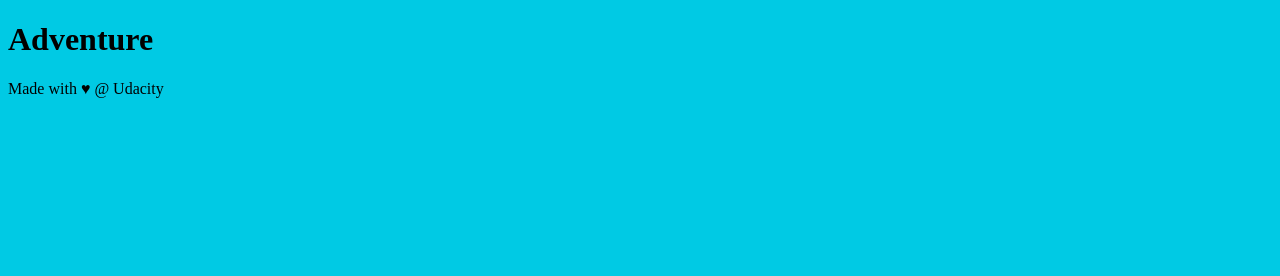
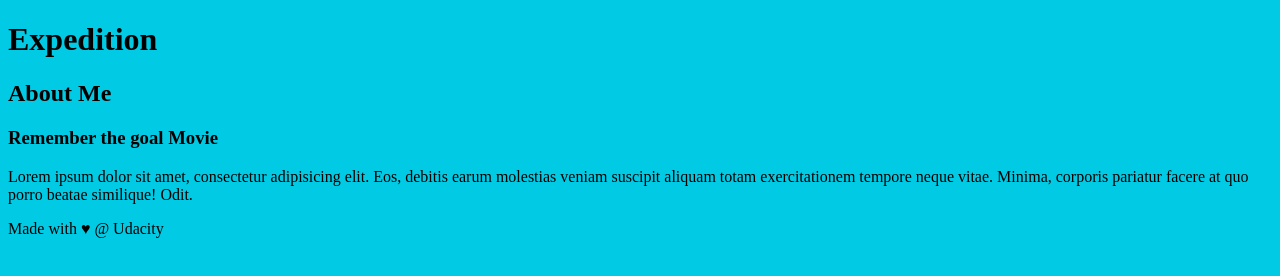
Before and after one commit to Joe-Ineza/blogGitPStudy, a plain HTML site: page index.html in a window 1280 px wide. Drawn offline with Linux system fonts and the light colour scheme.

Commit message:
Added my favorite movie

```diff
--- a/index.html
+++ b/index.html
@@ -12,7 +12,7 @@
 <body>
 
     <header>
-        <h1>Adventure</h1>
+        <h1>Expedition</h1>
     </header>
 
     <div class="container">
@@ -21,6 +21,14 @@
         </main>
     </div>
 
+    <aside>
+        <h2>About Me</h2>
+        <h3>Remember the goal Movie</h3>
+        <p>Lorem ipsum dolor sit amet, consectetur adipisicing elit. Eos, debitis earum molestias veniam suscipit aliquam
+            totam exercitationem tempore neque vitae. Minima, corporis pariatur facere at quo porro beatae similique! Odit.
+        </p>
+    </aside>
+
     <footer>
         Made with ♥ @ Udacity
     </footer>
```
